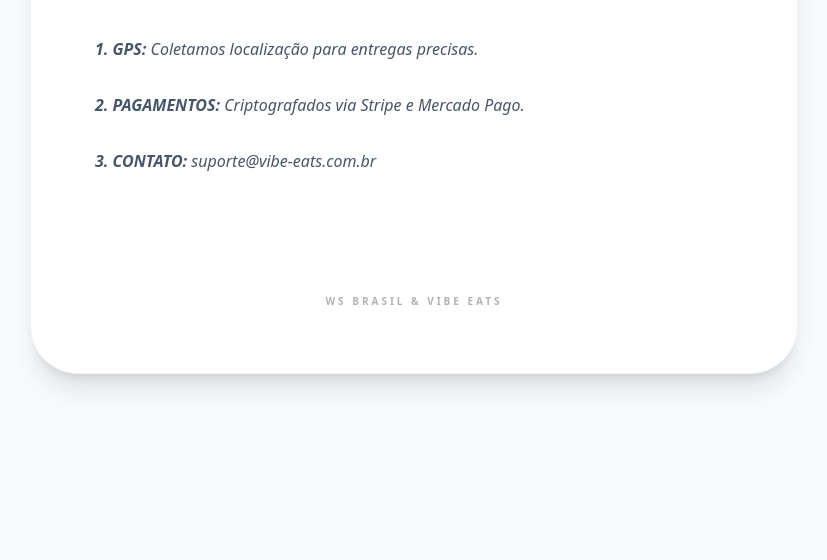
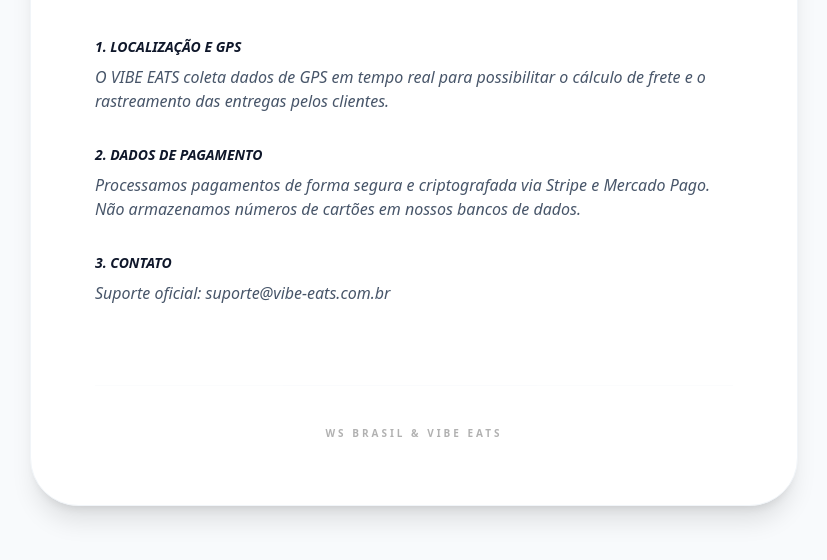
Before and after one commit to sousawso666/vibe-eats, a plain HTML site: page privacy.html in a window 1280 px wide. Shown: the part 184-744 px from the top of the page, without its empty margins (226-1053 px from the left). Drawn offline with nearby package versions, Linux system fonts and the light colour scheme.

Commit message:
Revise privacy.html for improved structure and details
Updated privacy policy content and layout for clarity.

```diff
--- a/privacy.html
+++ b/privacy.html
@@ -4,14 +4,23 @@
     <meta charset="UTF-8"><title>Privacidade - VIBE EATS</title>
     <script src="https://cdn.tailwindcss.com"></script>
 </head>
-<body class="bg-slate-50 p-10 font-sans">
-    <div class="max-w-3xl mx-auto bg-white p-16 rounded-[3rem] shadow-xl border border-slate-100">
+<body class="bg-slate-50 p-6 md:p-10 font-sans">
+    <div class="max-w-3xl mx-auto bg-white p-10 md:p-16 rounded-[2rem] md:rounded-[3rem] shadow-xl border border-slate-100">
         <h1 class="text-4xl font-black italic text-[#EA1D2C] uppercase">VIBE EATS</h1>
         <h2 class="text-xl font-bold mt-2">Política de Privacidade</h2>
         <div class="mt-10 space-y-8 text-slate-600 italic">
-            <p><strong>1. GPS:</strong> Coletamos localização para entregas precisas.</p>
-            <p><strong>2. PAGAMENTOS:</strong> Criptografados via Stripe e Mercado Pago.</p>
-            <p><strong>3. CONTATO:</strong> suporte@vibe-eats.com.br</p>
+            <section>
+                <h3 class="text-slate-900 font-black uppercase text-sm mb-2">1. Localização e GPS</h3>
+                <p>O VIBE EATS coleta dados de GPS em tempo real para possibilitar o cálculo de frete e o rastreamento das entregas pelos clientes.</p>
+            </section>
+            <section>
+                <h3 class="text-slate-900 font-black uppercase text-sm mb-2">2. Dados de Pagamento</h3>
+                <p>Processamos pagamentos de forma segura e criptografada via Stripe e Mercado Pago. Não armazenamos números de cartões em nossos bancos de dados.</p>
+            </section>
+            <section>
+                <h3 class="text-slate-900 font-black uppercase text-sm mb-2">3. Contato</h3>
+                <p>Suporte oficial: suporte@vibe-eats.com.br</p>
+            </section>
         </div>
         <footer class="mt-20 pt-10 border-t border-slate-100 text-center opacity-30 text-[10px] font-black uppercase tracking-[0.3em]">
             WS BRASIL & VIBE EATS
```
